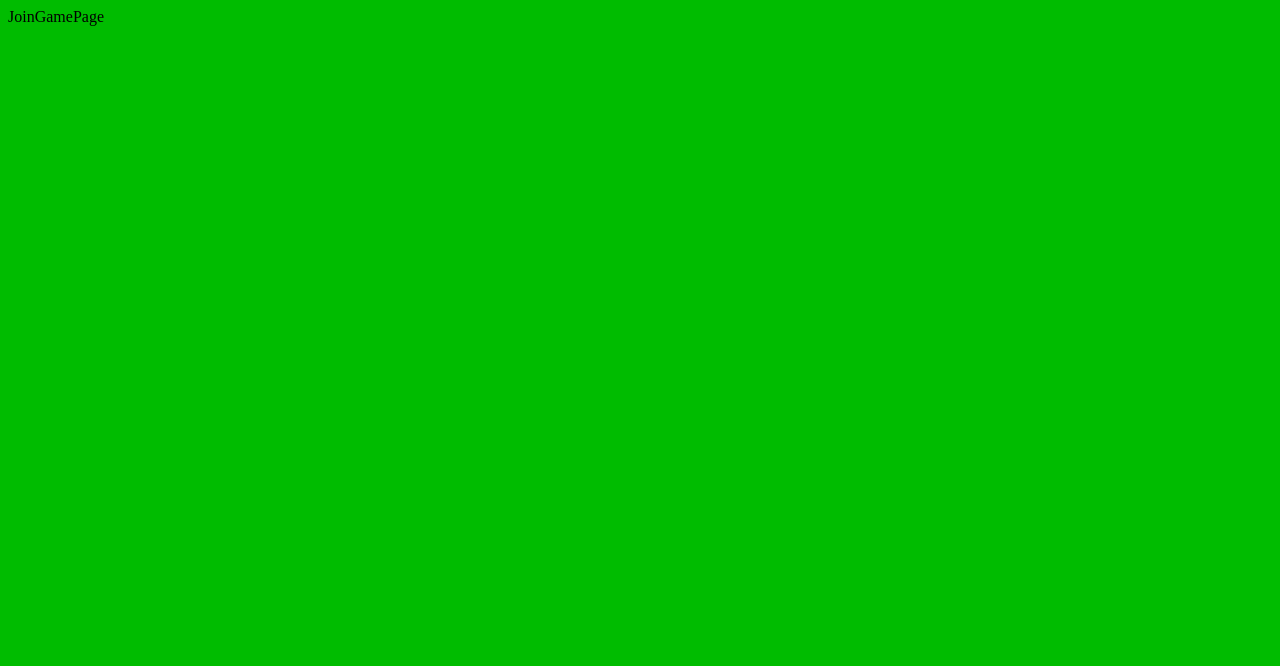
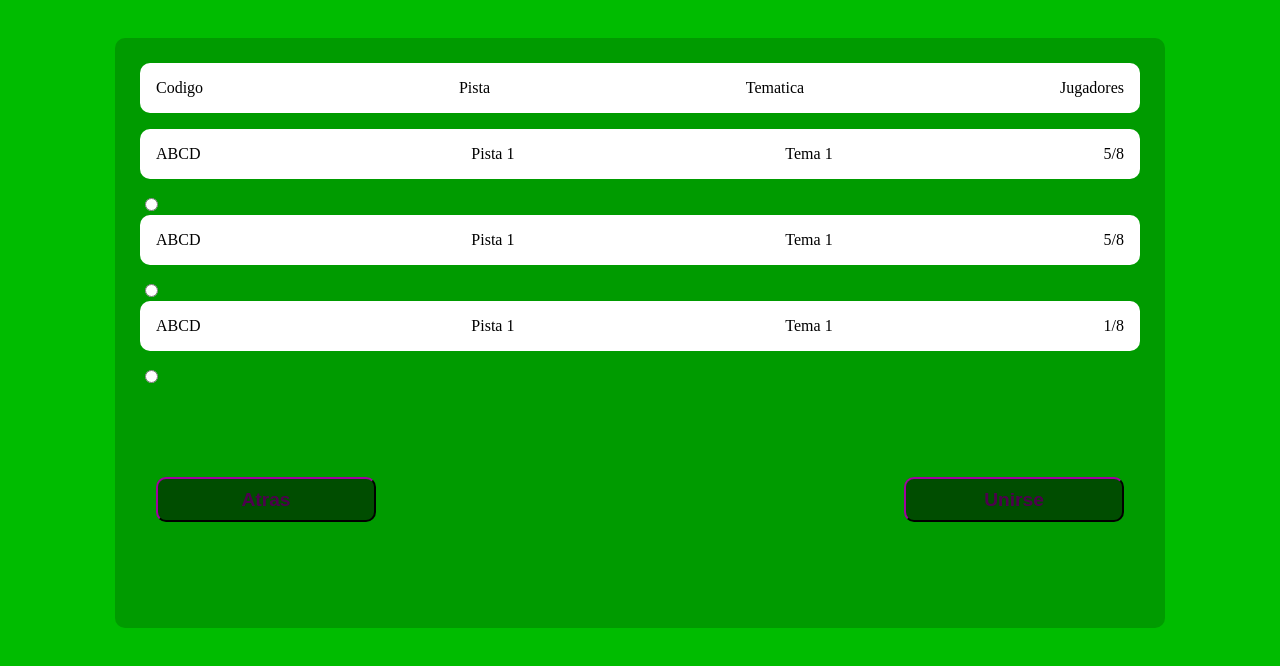
Before and after one commit to Vega-Luis/Luiki-Kart-Frontend, a React (Create React App) app: page /join-game in a window 1280 px wide. Shown: the top 666 px of the page. Built offline with nearby package versions, Linux system fonts and the light colour scheme; no server answers.

Commit message:
feat: adding join game skeleton

```diff
--- /dev/null
+++ b/src/componets/GameLabel.jsx
@@ -0,0 +1,12 @@
+import React from "react";
+import '../stylesheets/GameLabel.css';
+function GameLabel({ options }) {
+
+  return (
+    <div className="game-label-wraper">
+      {options.map(option => <p>{option}</p>)}
+    </div>
+   );
+}
+
+export default GameLabel;
--- a/src/componets/JoinGame.jsx
+++ b/src/componets/JoinGame.jsx
@@ -1,8 +1,36 @@
 import React from 'react';
+import '../stylesheets/JoinGame.css';
+import GameLabel from './GameLabel';
+import { games } from '../config/const';
+import Button from './Button';
+import { useNavigate } from 'react-router-dom';
 
 function JoinGame() {
+  const navigate = useNavigate();
   return (
-    <div>JoinGamePage</div>
+    <div className='join-game-container'>
+      {/* Game header */ }
+      <GameLabel
+      options={ ['Codigo', 'Pista', 'Tematica', 'Jugadores']}/>
+
+      {games.map(game => <label><GameLabel
+        options={[game.code, game.speedway, game.theme, game.players]}/>
+        <input type='radio'></input></label>)}
+        <div className='back-create-btn-container'>
+            <Button
+              text='Atras'
+              btnClass='btn-back'
+              manageClick={() => {
+                navigate('/');
+              }} />
+            <Button
+              text='Unirse'
+              btnClass='btn-create'
+              manageClick={() => {
+                navigate('/game');
+              }} />
+          </div>
+    </div>
   );
 }
 
--- a/src/config/const.js
+++ b/src/config/const.js
@@ -8,13 +8,18 @@ export const MAX_LAPS = 6;
 
 export const PLAYER_1 = {
     color: 'blue',
-    x:0,
-    y:0
+    x: 0,
+    y: 0
 }
 export const PLAYER_2 = {
     color: 'red',
-    x:10,
-    y:10
+    x: 10,
+    y: 10
 }
 export const speedways = ['Pista 1', 'Pista 2', 'Pista 3'];
-export const gameTypes = ['Contra Jugadores','Contra Tiempo']
+export const gameTypes = ['Contra Jugadores', 'Contra Tiempo'];
+export const games = [
+        { code: 'ABCD', speedway: 'Pista 1', theme: 'Tema 1', players: '5/8' },
+        { code: 'ABCD', speedway: 'Pista 1', theme: 'Tema 1', players: '5/8' },
+        { code: 'ABCD', speedway: 'Pista 1', theme: 'Tema 1', players: '1/8' }
+    ];
--- /dev/null
+++ b/src/stylesheets/GameLabel.css
@@ -0,0 +1,9 @@
+.game-label-wraper {
+  display:flex;
+  justify-content: space-between;
+  align-items: center;
+  background-color: white;
+  border-radius: 10px;
+  padding: 0% 1rem 0% 1rem;
+  margin-bottom: 1rem;
+}
--- /dev/null
+++ b/src/stylesheets/JoinGame.css
@@ -0,0 +1,15 @@
+.join-game-container {
+  margin: 3% auto 0% auto;
+  width: 1000px;
+  height: 540px;
+  background-color: #009b00;
+  border-radius: 10px;
+  padding: 2% 2% 2% 2%;
+}
+.header {
+  display:flex;
+  justify-content: space-between;
+  align-items: center;
+  border-color: black;
+  background-color: white;
+}
```
Also changed, not shown: src/componets/RadioList.jsx (added).
